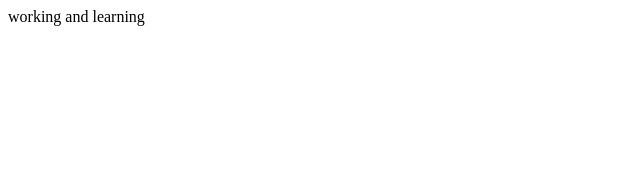
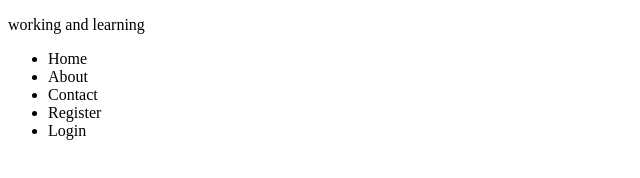
Before and after one commit to jomeluckye/myappsample1, a plain HTML site: page index.html in a window 1280 px wide. Shown: the whole page, without its empty margins (0-640 px from the left). Drawn offline with Linux system fonts and the light colour scheme.

Commit message:
index.html change

```diff
--- a/index.html
+++ b/index.html
@@ -2,11 +2,21 @@
 <html>
 <head>
 <link ref="stylesheet/css" type="text/css" href="style.css">
+<title>Team work learning</title>
 </head>
 
 <body>
 <main>
-working and learning
+<p>working and learning</p>
+<div>
+    <ul>
+        <li>Home</li>
+        <li>About</li>
+        <li>Contact</li>
+        <li>Register</li>
+        <li>Login</li>
+    </ul>
+</div>
 
 </main>
 </body>
```
